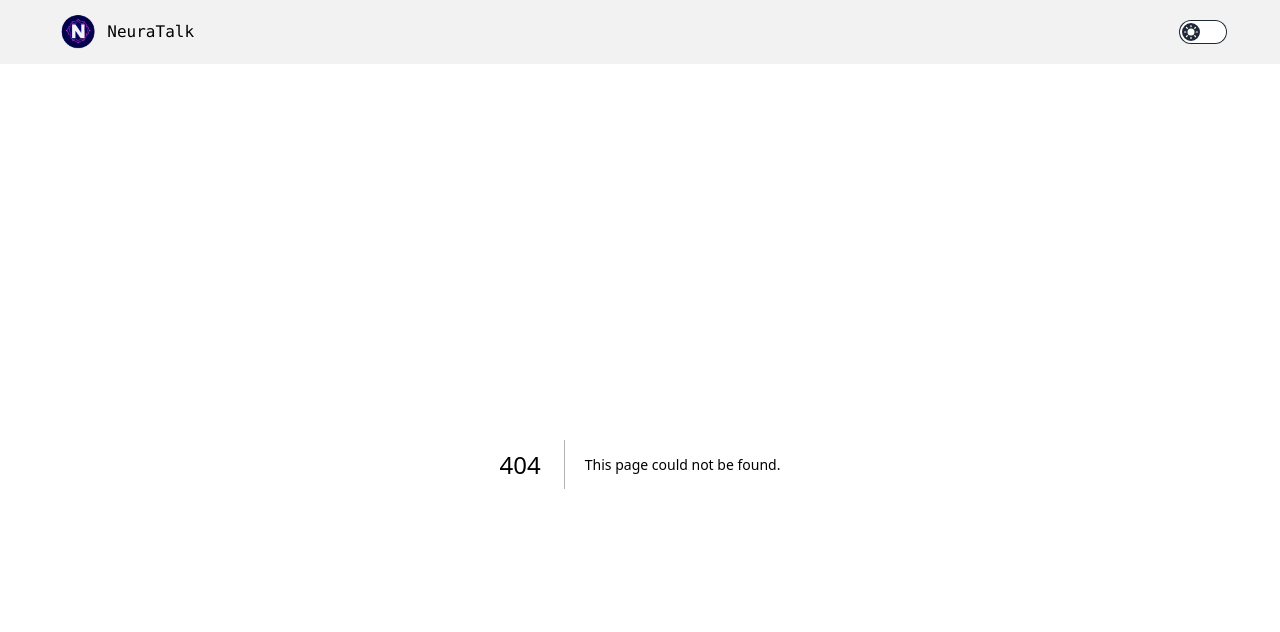
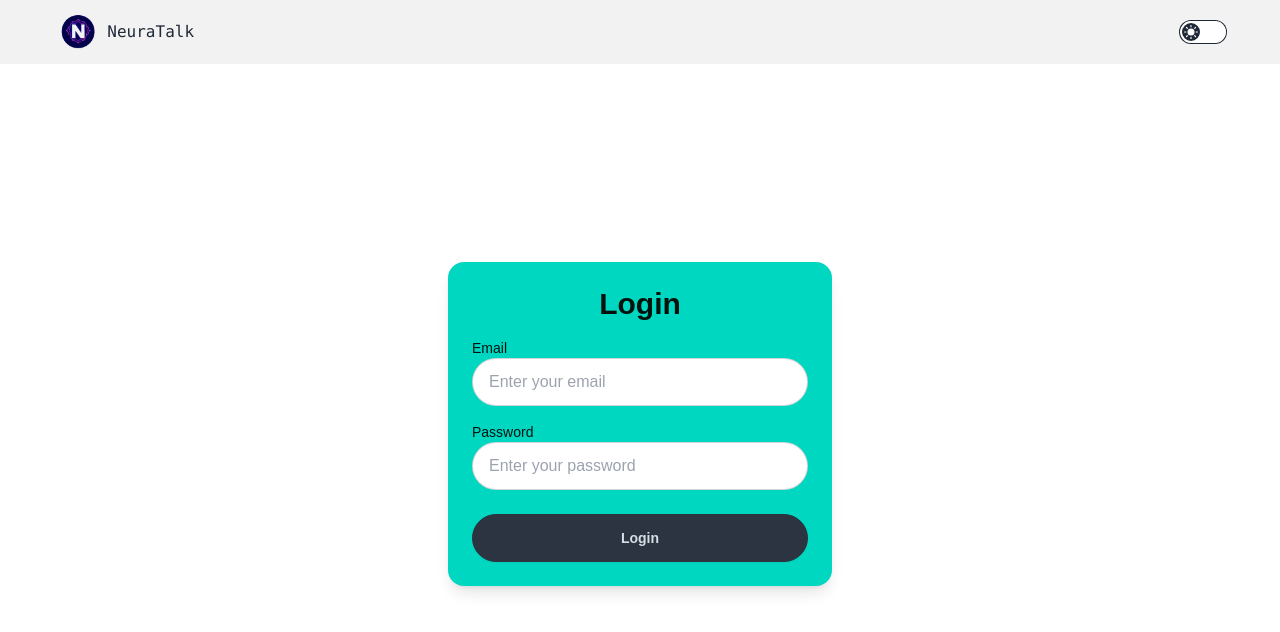
Before and after one commit to misbah-ul-hoq/neuratalk, a Next.js app: page /login in a window 1280 px wide. Before the commit this address had no page. Shown: the top 632 px of the page. Built offline with nearby package versions, Linux system fonts and the light colour scheme.

Commit message:
added login functionality

```diff
--- /dev/null
+++ b/src/app/login/page.tsx
@@ -0,0 +1,95 @@
+"use client";
+import { useLoginMutation } from "@/redux/features/auth/authApiSlice";
+import { redirect } from "next/navigation";
+import React from "react";
+import { useForm, SubmitHandler } from "react-hook-form";
+import Swal from "sweetalert2";
+
+interface LoginFormInputs {
+  email: string;
+  password: string;
+}
+
+const LoginForm: React.FC = () => {
+  const {
+    register,
+    handleSubmit,
+    formState: { errors },
+  } = useForm<LoginFormInputs>();
+
+  const [addLoginData] = useLoginMutation();
+
+  const onSubmit: SubmitHandler<LoginFormInputs> = (data) => {
+    console.log(data);
+    addLoginData(data).then((res) => {
+      console.log(res);
+      if (res.error) {
+        Swal.fire({
+          icon: "error",
+          // eslint-disable-next-line @typescript-eslint/ban-ts-comment
+          // @ts-ignore
+          title: res?.error?.data?.message,
+        });
+      } else {
+        localStorage.setItem("authToken", res.data.authToken);
+        Swal.fire({
+          icon: "success",
+          title: "Login successful",
+          text: "You are now logged in",
+        }).then(() => {
+          redirect("/me");
+        });
+      }
+    });
+  };
+
+  return (
+    <section className="flex min-h-[calc(100vh-80px)] items-center justify-center p-4">
+      <div className="w-full max-w-sm rounded-2xl bg-accent p-6 text-accent-content shadow-lg">
+        <h2 className="mb-4 text-center text-2xl font-semibold lg:text-3xl">
+          Login
+        </h2>
+        <form onSubmit={handleSubmit(onSubmit)}>
+          <div className="">
+            <label className="block text-sm">Email</label>
+            <input
+              type="email"
+              {...register("email", { required: "Email is required" })}
+              className="input input-bordered w-full rounded-full"
+              placeholder="Enter your email"
+            />
+            {errors.email && (
+              <p className="mt-1 text-sm text-red-500">
+                {errors.email.message}
+              </p>
+            )}
+          </div>
+
+          <div className="mt-4">
+            <label className="block text-sm">Password</label>
+            <input
+              type="password"
+              {...register("password", { required: "Password is required" })}
+              className="input input-bordered w-full rounded-full"
+              placeholder="Enter your password"
+            />
+            {errors.password && (
+              <p className="mt-1 text-sm text-red-500">
+                {errors.password.message}
+              </p>
+            )}
+          </div>
+
+          <button
+            type="submit"
+            className="btn btn-neutral btn-block mt-6 rounded-full"
+          >
+            Login
+          </button>
+        </form>
+      </div>
+    </section>
+  );
+};
+
+export default LoginForm;
--- /dev/null
+++ b/src/app/me/page.tsx
@@ -0,0 +1,36 @@
+import Image from "next/image";
+import React from "react";
+
+const ProfilePage = () => {
+  const user = {
+    name: "John Doe",
+    email: "johndoe@example.com",
+    bio: "A passionate developer who loves to build amazing applications.",
+    avatar: "https://via.placeholder.com/150",
+  };
+
+  return (
+    <div className="flex min-h-[calc(100vh-80px)] items-center justify-center p-4">
+      <div className="w-full max-w-md rounded-2xl bg-white p-6 text-center shadow-lg">
+        <div className="mx-auto h-24 w-24 rounded-full border-4 border-gray-200">
+          <Image
+            src={`/user.jpg`}
+            alt="User Avatar"
+            height={200}
+            width={200}
+            className="h-full !w-full rounded-full"
+          />
+        </div>
+        <div className="space-y-2">
+          <h2 className="mt-4 text-xl font-semibold text-gray-800">
+            Hi {user.name}, Welcome to NeuraTalk
+          </h2>
+          <p className="">{user.email}</p>
+          <p className="">{user.bio}</p>
+        </div>
+      </div>
+    </div>
+  );
+};
+
+export default ProfilePage;
--- a/src/app/signup/page.tsx
+++ b/src/app/signup/page.tsx
@@ -3,6 +3,7 @@ import {
   useSignupMutation,
   useVerifyOtpMutation,
 } from "@/redux/features/auth/authApiSlice";
+import { redirect } from "next/navigation";
 import { useState } from "react";
 import { useForm, SubmitHandler } from "react-hook-form";
 import Swal from "sweetalert2";
@@ -138,7 +139,11 @@ function OtpForm({ userData }: OtpFormProps) {
         // eslint-disable-next-line @typescript-eslint/ban-ts-comment
         // @ts-ignore
         title: isError ? res?.error?.data?.message : "Success",
-        text: isError ? "Please try again" : "Signup successful",
+        text: isError ? "Please try again" : "Signup successful, now login",
+      }).then(() => {
+        if (!isError) {
+          redirect("/login");
+        }
       });
     });
   };
--- a/src/components/WelcomePage.tsx
+++ b/src/components/WelcomePage.tsx
@@ -10,9 +10,12 @@ const WelcomePage = () => {
 
       <div>
         <div className="flex items-center justify-center gap-5">
-          <button className="btn btn-outline btn-neutral w-28 rounded-full">
+          <Link
+            href={`/login`}
+            className="btn btn-outline btn-neutral w-28 rounded-full"
+          >
             Log In
-          </button>
+          </Link>
           <Link href={"/signup"} className="btn btn-neutral w-28 rounded-full">
             Sign Up
           </Link>
--- a/src/components/shared/NavBar.tsx
+++ b/src/components/shared/NavBar.tsx
@@ -1,6 +1,7 @@
 "use client";
 
 import Image from "next/image";
+import Link from "next/link";
 import React, { useEffect } from "react";
 
 const NavBar = () => {
@@ -18,7 +19,10 @@ const NavBar = () => {
   return (
     <header className={`sticky top-0 flex h-16 items-center bg-base-200`}>
       <nav className="container-center flex items-center justify-between">
-        <h3 className="flex cursor-pointer items-center gap-1 font-mono">
+        <Link
+          href={`/`}
+          className="flex cursor-pointer items-center gap-1 font-mono"
+        >
           <Image
             src={`/neuratalk-logo.png`}
             alt="NeuraTalk Logo"
@@ -27,7 +31,7 @@ const NavBar = () => {
             className="text-white"
           />
           NeuraTalk
-        </h3>
+        </Link>
 
         <label className="grid cursor-pointer place-items-center">
           <input
--- a/src/redux/api/api.ts
+++ b/src/redux/api/api.ts
@@ -2,8 +2,8 @@ import { createApi, fetchBaseQuery } from "@reduxjs/toolkit/query/react";
 
 export const baseUrl =
   process.env.NODE_ENV === "development"
-    ? "http://localhost:5000"
-    : "https://neuratalk-api-ten.vercel.app";
+    ? "http://localhost:5000/api/v1"
+    : "https://neuratalk-api-ten.vercel.app/api/v1";
 
 export const baseApi = createApi({
   reducerPath: "api",
--- a/src/redux/features/auth/authApiSlice.ts
+++ b/src/redux/features/auth/authApiSlice.ts
@@ -13,7 +13,7 @@ const authApiSlice = baseApi.injectEndpoints({
       query: (credentials) => {
         console.log(credentials);
         return {
-          url: "/api/v1/auth/signup",
+          url: "/auth/signup",
           method: "POST",
           body: { ...credentials },
         };
@@ -21,7 +21,7 @@ const authApiSlice = baseApi.injectEndpoints({
     }),
     verifyOtp: builder.mutation({
       query: (credentials) => ({
-        url: "/api/v1/auth/verify-otp",
+        url: "/auth/verify-otp",
         method: "POST",
         body: { ...credentials },
       }),
```
Also changed, not shown: public/user.jpg (added), public/user.svg (added), src/app/chat/[id]/page.tsx (added), src/app/chat/page.tsx (added).
